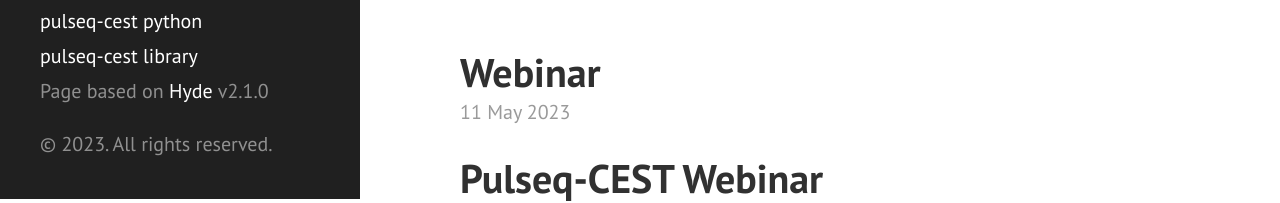
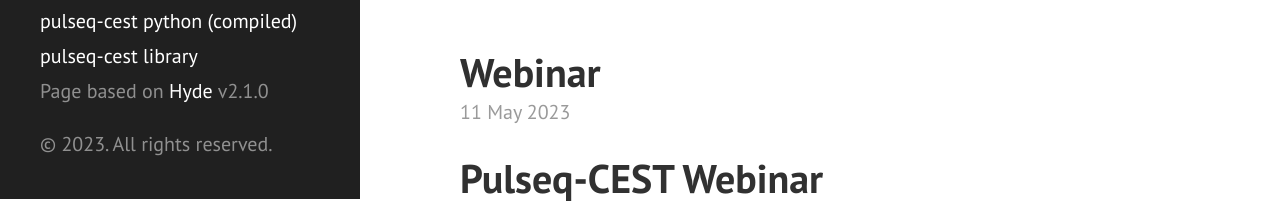
Before and after one commit to pulseq-cest/pulseq-cest.github.io, a Jekyll site: the page built from index.md, in a window 1280 px wide. Shown: the part 701-904 px from the top of the page. Built offline with Jekyll 4.4.1, drawn with Linux system fonts in a browser that asks for light colours; some of the changed text lies outside the part shown.

Commit message:
Update sidebar.html

```diff
--- a/_includes/sidebar.html
+++ b/_includes/sidebar.html
@@ -27,8 +27,8 @@
       {% endfor %}
 
       <a class="sidebar-nav-item" href="{{ site.github.matlab }}">pulseq-cest MATLAB </a>
-      <a class="sidebar-nav-item" href="{{ site.github.python }}">pulseq-cest python</a>
-      <a class="sidebar-nav-item" href="{{ site.github.python_compiled }}">pulseq-cest python</a>
+      <a class="sidebar-nav-item" href="{{ site.github.python }}">pulseq-cest python (pypi)</a>
+      <a class="sidebar-nav-item" href="{{ site.github.python_compiled }}">pulseq-cest python (compiled)</a>
       <a class="sidebar-nav-item" href="{{ site.github.library }}">pulseq-cest library</a>
       <span class="sidebar-nav-item">Page based on <a href="https://hyde.getpoole.com/">Hyde</a> v{{ site.version }}</span>
     </nav>
```
